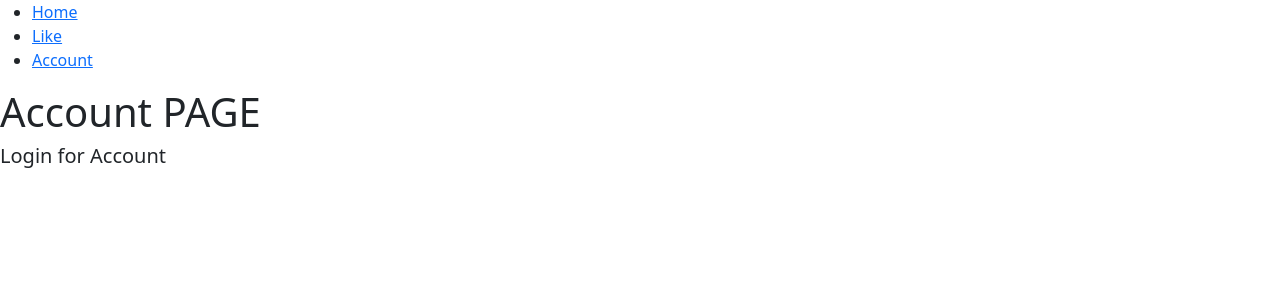
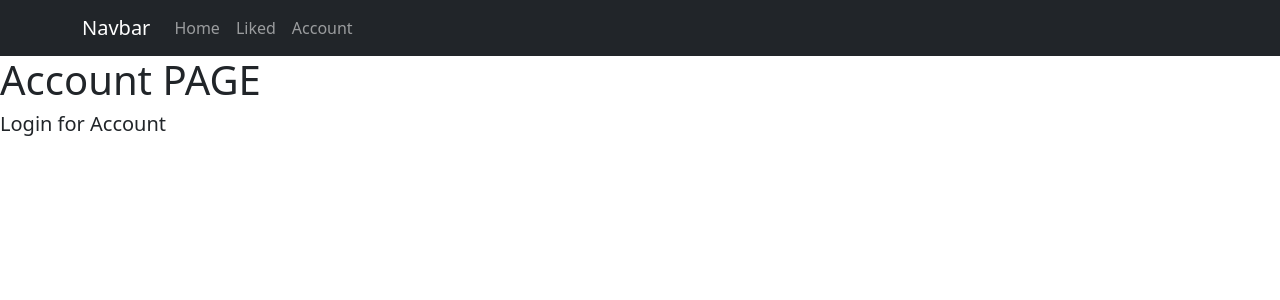
Before and after one commit to sd0623/mymenu, a React (Create React App) app: page /account in a window 1280 px wide. Shown: the top 300 px of the page. Built offline with nearby package versions, Linux system fonts and the light colour scheme.

Commit message:
navbar working

```diff
--- a/src/App.js
+++ b/src/App.js
@@ -4,35 +4,13 @@ import './App.css';
 import React from 'react';
 import {Route, Routes, Link } from 'react-router-dom';
 
+import NavBar from "./NavBar";
 
-import Home from "./pages/Home";
-import Admin from "./pages/Admin";
-import Like from "./pages/Like";
-import Account from "./pages/Account";
-// import Routes from "./Routes";
 
 function App() {
   return (
     <>
-      <nav>
-        <ul>
-          <li>
-            <Link to="/">Home</Link>
-          </li>
-          <li>
-            <Link to="/like">Like</Link>
-          </li>
-          <li>
-            <Link to="/account">Account</Link>
-          </li>
-        </ul>
-      </nav>
-    <Routes>
-      <Route path='/' element={<Home />}></Route>
-      <Route path='/admin' element={<Admin />}></Route>
-      <Route path='/like' element={<Like />}></Route>
-      <Route path='/account' element={<Account />}></Route>
-    </Routes>
+      <NavBar />
     </>
   );
 }
--- /dev/null
+++ b/src/NavBar.js
@@ -0,0 +1,36 @@
+import { Navbar, Nav, Container } from 'react-bootstrap';
+import { Route, Routes, Link, BrowserRouter } from 'react-router-dom';
+
+import Home from "./pages/Home";
+import Admin from "./pages/Admin";
+import Like from "./pages/Like";
+import Account from "./pages/Account";
+
+function NavBar() {
+    return (
+      <BrowserRouter>
+      <>
+      <Navbar bg="dark" data-bs-theme="dark">
+        <Container>
+          <Navbar.Brand href="#home">Navbar</Navbar.Brand>
+          <Nav className="me-auto">
+            <Nav.Link as={Link} to="/">Home</Nav.Link>
+            <Nav.Link as={Link} to="/like">Liked</Nav.Link>
+            <Nav.Link as={Link} to="/account">Account</Nav.Link>
+          </Nav>
+        </Container>
+      </Navbar>
+    </>
+    <div>
+      <Routes>
+        <Route path='/' element={<Home />}></Route>
+        <Route path='/admin' element={<Admin />}></Route>
+        <Route path='/like' element={<Like />}></Route>
+        <Route path='/account' element={<Account />}></Route>
+      </Routes>
+    </div>
+    </BrowserRouter>
+     );
+}
+
+export default NavBar;
--- a/src/index.js
+++ b/src/index.js
@@ -5,14 +5,11 @@ import App from './App';
 import reportWebVitals from './reportWebVitals';
 import 'bootstrap/dist/css/bootstrap.min.css';
 
-import { BrowserRouter } from 'react-router-dom';
 
 const root = ReactDOM.createRoot(document.getElementById('root'));
 root.render(
   <React.StrictMode>
-    <BrowserRouter>
       <App />
-    </BrowserRouter>
   </React.StrictMode>
 );
 
```
